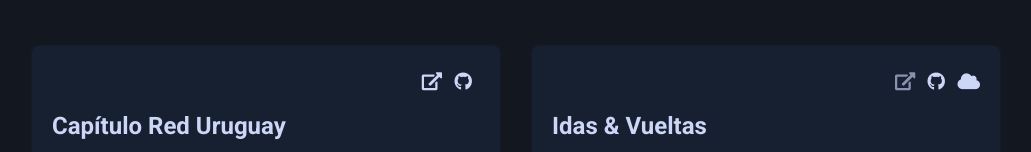
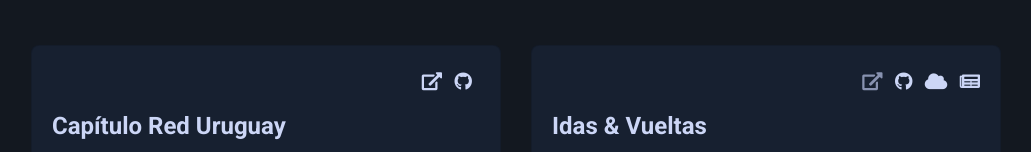
Before and after one commit to Rturell/Portfolio-2.x, a plain HTML site: page index.html in a window 1280 px wide. Shown: the part 1301-1453 px from the top of the page, without its empty margins (124-1155 px from the left). Drawn offline with nearby package versions, Linux system fonts and the light colour scheme.

Commit message:
News icon added on work cards

```diff
--- a/index.html
+++ b/index.html
@@ -228,6 +228,9 @@
                                     <a href="https://idasyvueltas.netlify.app/" target="blank"><i
                                             class="fas fa-cloud"></i></a>
                                 </li>
+                                    <li>
+                                        <a href="http://www.fadu.edu.uy/coronavirus/linea-de-trabajo-covid19/migrantes-online/" target="blank"><i class="fas fa-newspaper ml-2"></i></a>
+                                    </li>
                             </ul>
 
                             <h4><b>Idas & Vueltas</b></h4>
```
